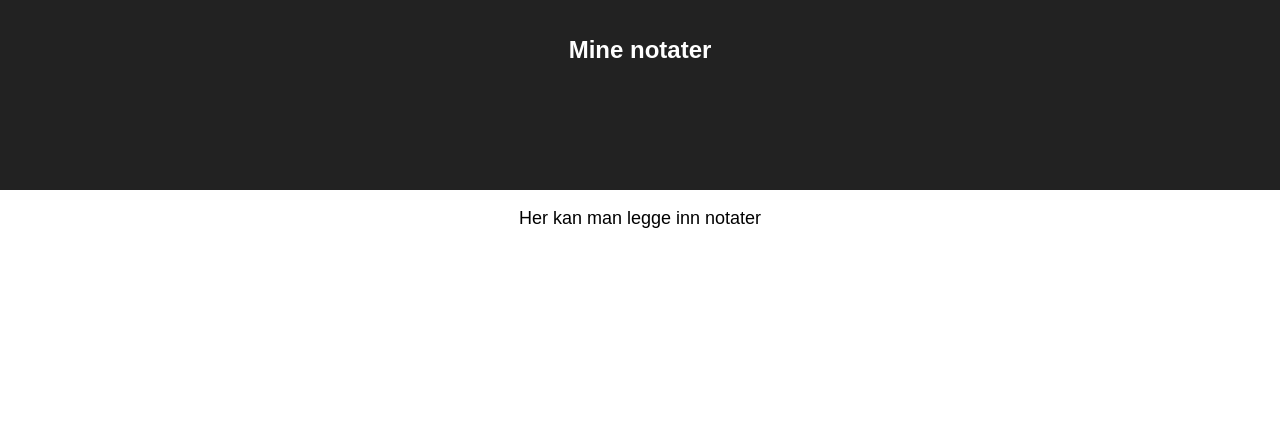
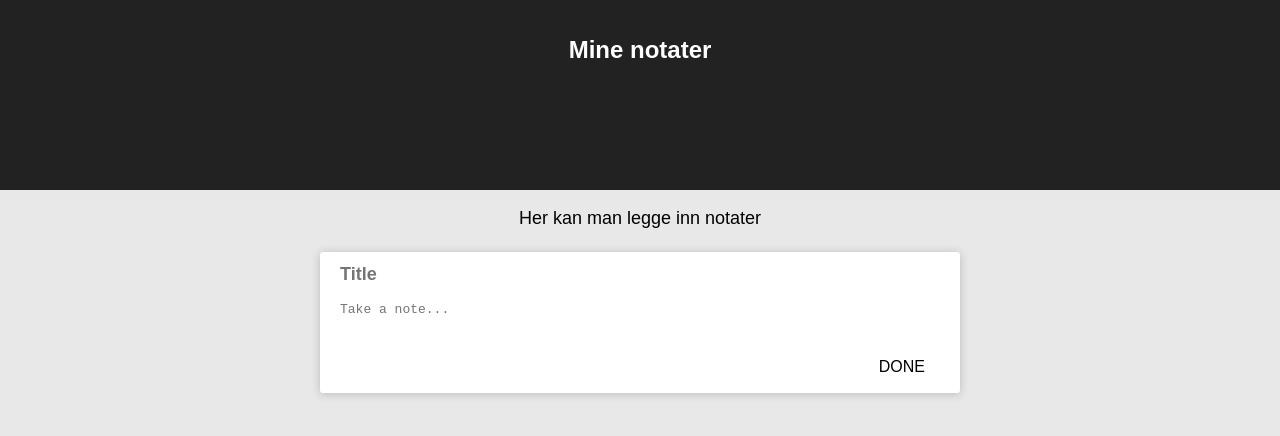
Before and after one commit to betinapb/it2810-webutvikling-h17-prosjekt-3-group32, a React (Create React App) app in the folder totater/: page / in a window 1280 px wide. Shown: the top 436 px of the page. Built offline with nearby package versions, Linux system fonts and the light colour scheme.

Commit message:
Creates form and adds design for form

```diff
--- a/totater/package.json
+++ b/totater/package.json
@@ -19,6 +19,7 @@
     "babel-eslint": "^8.0.1",
     "babel-preset-airbnb": "^2.4.0",
     "babel-preset-env": "^1.6.0",
-    "eslint": "^4.7.2"
+    "eslint": "^4.7.2",
+    "react-textarea-autosize": "^5.1.0"
   }
 }
--- a/totater/public/index.html
+++ b/totater/public/index.html
@@ -19,7 +19,7 @@
       work correctly both with client-side routing and a non-root public URL.
       Learn how to configure a non-root public URL by running `npm run build`.
     -->
-    <title>React App</title>
+    <title>Totater</title>
   </head>
   <body>
     <noscript>
--- a/totater/src/App.css
+++ b/totater/src/App.css
@@ -1,3 +1,8 @@
+body {
+    margin: 0;
+    background-color: rgb(232,232,232);
+}
+
 .App {
   text-align: center;
 }
@@ -26,3 +31,69 @@
   from { transform: rotate(0deg); }
   to { transform: rotate(360deg); }
 }
+
+.Notes-container {
+    display: flex;
+    flex-direction: column;
+    flex-wrap: wrap;
+}
+
+.Form-container {
+    margin: 5px;
+    display: flex;
+    flex-direction: column;
+    align-items: center;
+    align-self: center;
+    background-color: white;
+    flex-grow: 1;
+    width: 50%;
+    border-radius: 3px;
+    box-shadow: 0 1px 10px rgba(0,0,0,0.2);
+}
+
+form {
+    width: 100%;
+}
+
+.Label-box input {
+    width: 100%;
+    padding: 12px 20px;
+    box-sizing: border-box;
+    border: 0px solid #ccc;
+    outline: none;
+    font-size: large;
+    font-weight: bold;
+    border-radius: 10px;
+}
+
+textarea {
+    width: 100%;
+    height: 150px;
+    padding: 5px 20px;
+    box-sizing: border-box;
+    border: 0px solid #ccc;
+    outline: none;
+    resize: none;
+    font-size: medium;
+}
+
+.Button-box {
+    display: flex;
+    flex-direction: column;
+    align-items: flex-end;
+    padding: 12px 20px;
+}
+
+.Button-box input {
+    outline: none;
+    border: 0px;
+    font-size: medium;
+    #background-color: inherit;
+    border-radius: 3px;
+    padding: 5px 15px;
+    background-color: inherit;
+}
+
+.Button-box input:hover {
+    background-color: lightgrey;
+}
--- a/totater/src/App.js
+++ b/totater/src/App.js
@@ -1,11 +1,16 @@
 import React, { Component } from 'react';
 import Notes from 'containers';
 class App extends Component {
-  render() {
-    return (
-      <Notes />
-    );
-  }
+    render() {
+        return (
+            <div className="App">
+                <header className="App-header">
+                    <h1 className="App-title">Mine notater</h1>
+                </header>
+                <Notes />
+            </div>
+        );
+    }
 }
 
 export default App;
--- a/totater/src/containers/Notes.js
+++ b/totater/src/containers/Notes.js
@@ -1,16 +1,65 @@
 import React, { Component } from 'react';
 import 'App.css';
+import Textarea from 'react-textarea-autosize';
 
 class Notes extends Component {
+
+    constructor(props) {
+        super(props);
+        this.state = {
+            title: '',
+            note: ''
+        };
+
+        this.onChange = this.onChange.bind(this);
+        this.onNoteChange = this.onNoteChange.bind(this);
+        this.onSubmit = this.onSubmit.bind(this);
+    }
+
+    onChange(e) {
+        this.setState({ title: e.target.value });
+    }
+
+    onNoteChange(e) {
+        this.setState({ note: e.target.value });
+    }
+
+    onSubmit(e) {
+        //Save to HTML Local Storage
+        alert("hei")
+        e.preventDefault();
+    }
+
     render() {
         return (
-      <div className="App">
-        <header className="App-header">
-          <h1 className="App-title">Mine notater</h1>
-        </header>
+            <div className="Notes-container">
                 <p className="App-intro">
                     Her kan man legge inn notater
                 </p>
+                <div className="Form-container">
+                    <form onSubmit={this.onSubmit}>
+                        <div className="Label-box">
+                            <label>
+                            <input
+                                placeholder="Title"
+                                onChange={this.onChange}
+                            />
+                            </label>
+                        </div>
+                        <div className="Text-box">
+                            <Textarea
+                                minRows={2}
+                                maxRows={6}
+                                placeholder="Take a note..."
+                                onChange={this.onNoteChange}
+                                maxLength='150'
+                            />
+                        </div>
+                        <div className="Button-box">
+                            <input type="submit" value="DONE" />
+                        </div>
+                    </form>
+                </div>
             </div>
         );
     }
```
Also changed, not shown: totater/src/components/index.js (added). Lines whose indentation alone changed are shown as unchanged.
